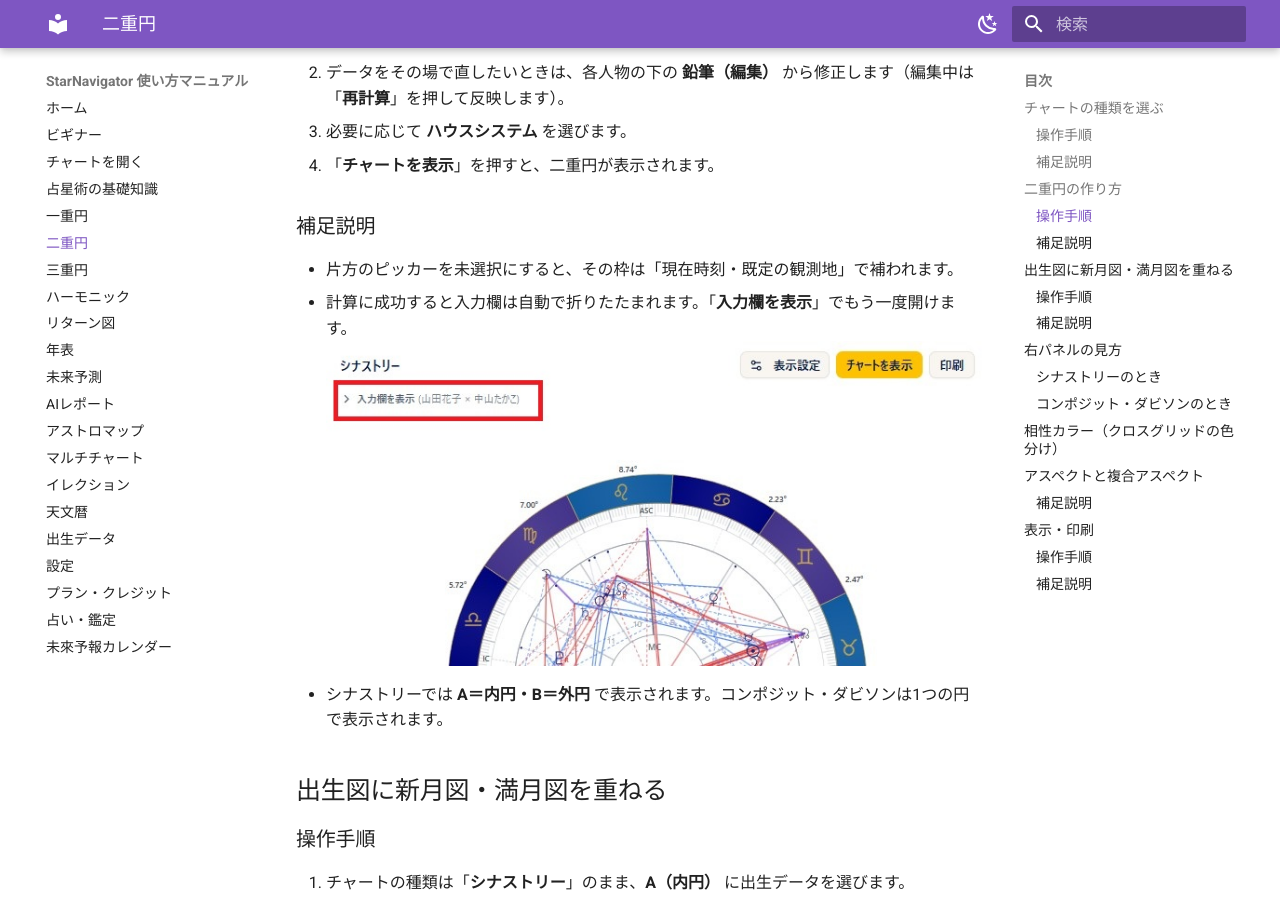
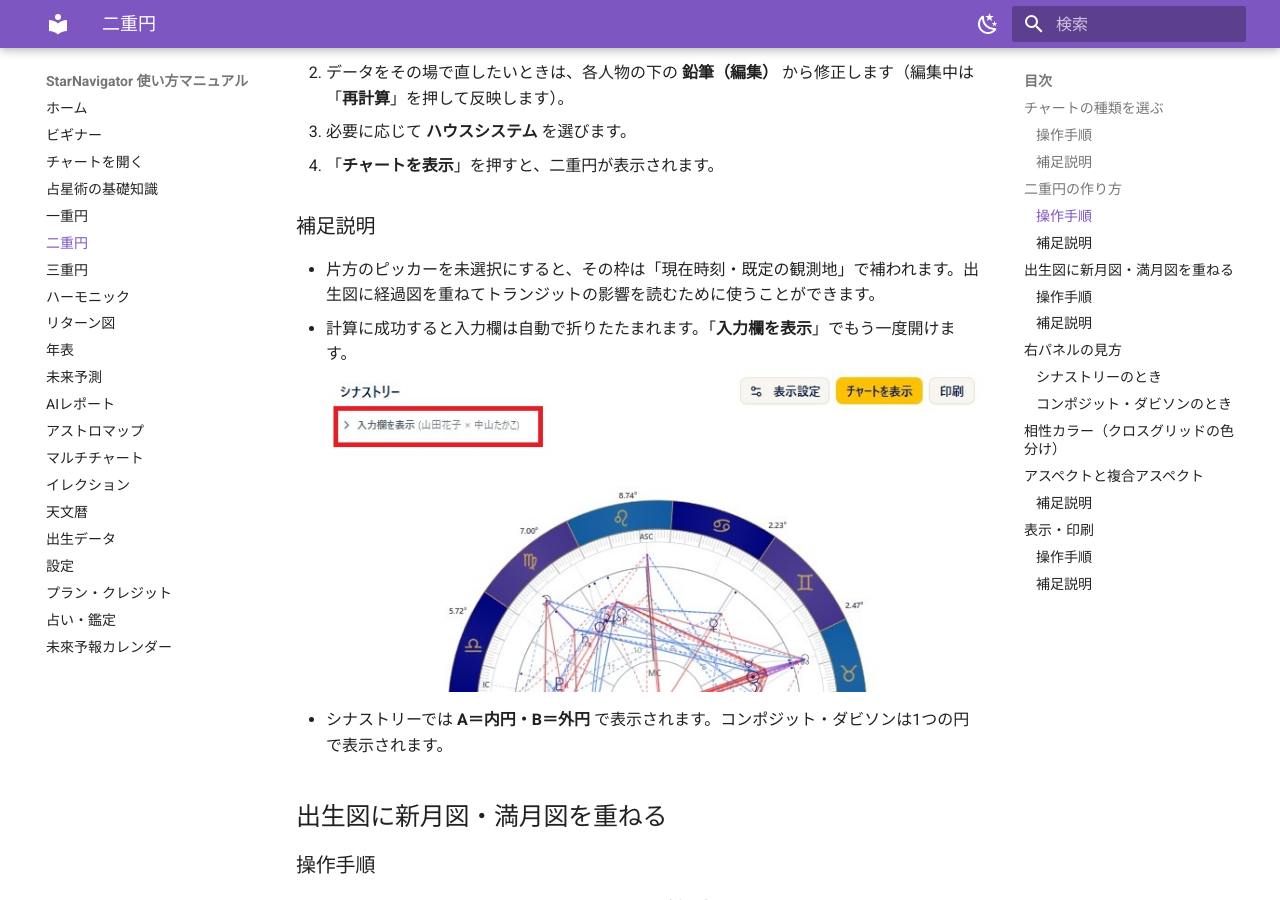
Before and after one commit to KeikoKagawa/starnavi-manual, an MkDocs documentation site: the page built from docs/double-chart.md, in a window 1280 px wide and 900 px high, scrolled down 1707 px. Built offline with MkDocs 1.6.1 and Material for MkDocs 9.7.7, drawn with Linux system fonts in a browser that asks for light colours.

Commit message:
content(二重円): ピッカー未選択=経過図でトランジットを読む用途を追記
Co-Authored-By: Claude Fable 5 <noreply@anthropic.com>

```diff
--- a/docs/double-chart.md
+++ b/docs/double-chart.md
@@ -38,7 +38,7 @@
 
 ### 補足説明
 
-- 片方のピッカーを未選択にすると、その枠は「現在時刻・既定の観測地」で補われます。
+- 片方のピッカーを未選択にすると、その枠は「現在時刻・既定の観測地」で補われます。出生図に経過図を重ねてトランジットの影響を読むために使うことができます。
 - 計算に成功すると入力欄は自動で折りたたまれます。「**入力欄を表示**」でもう一度開けます。
     ![チャート表示後は「入力欄を表示」で入力欄を開き直せる](assets/double-chart-03-collapsed.jpg)
 - シナストリーでは **A＝内円・B＝外円** で表示されます。コンポジット・ダビソンは1つの円で表示されます。
```
